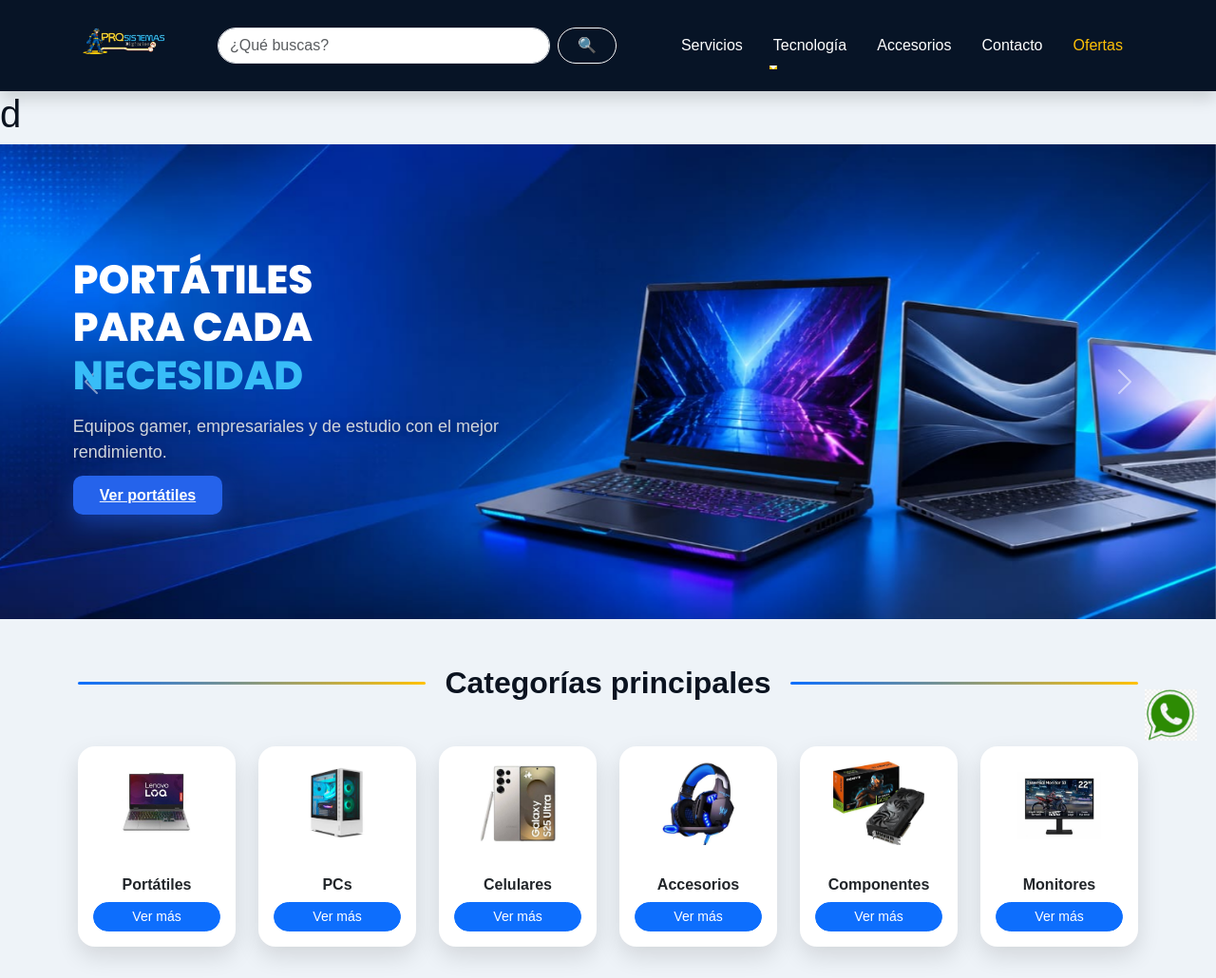
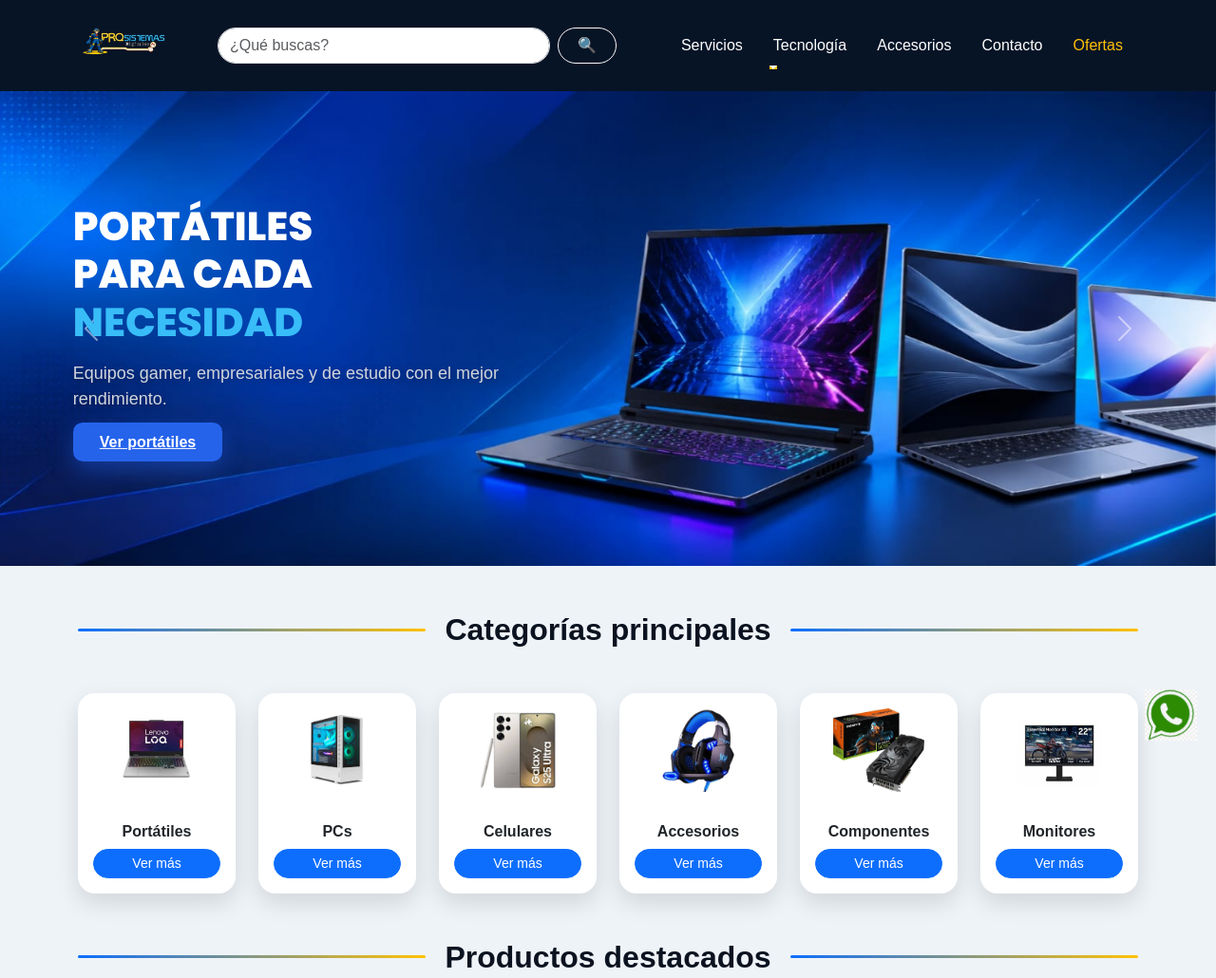
Before and after one commit to josiaspalacios/prosistemas, a website: page index.html in a window 1280 px wide. Shown: the top 1030 px of the page at 95% size. Drawn offline with Linux system fonts and the light colour scheme.

```diff
--- a/index.html
+++ b/index.html
@@ -75,7 +75,7 @@
     </div>
   </div>
 </nav>
-<h1>d</h1>
+
 <!-- CARRUSEL -->
 <div id="carouselExampleAutoplaying" class="carousel slide" data-bs-ride="carousel" data-bs-interval="3000">
   <div class="carousel-inner">
```
